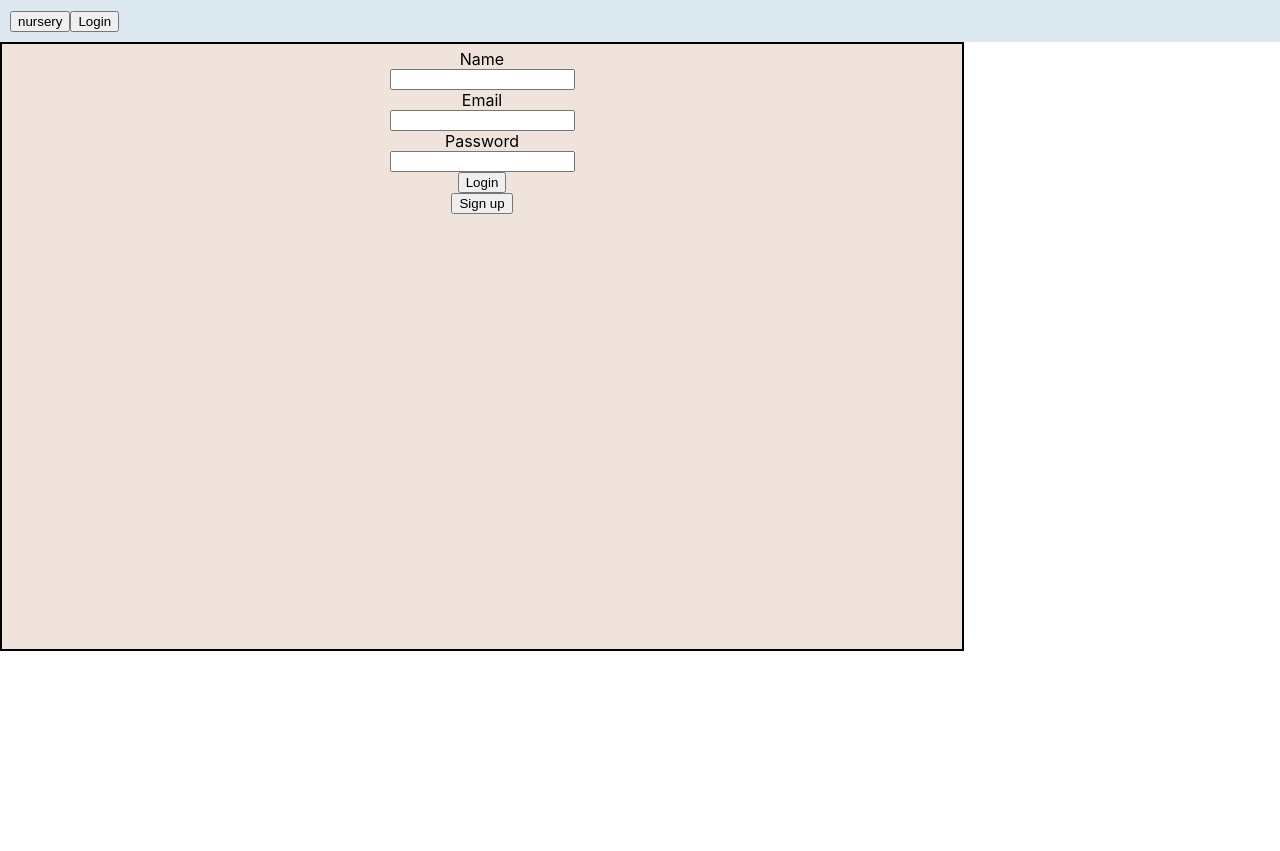
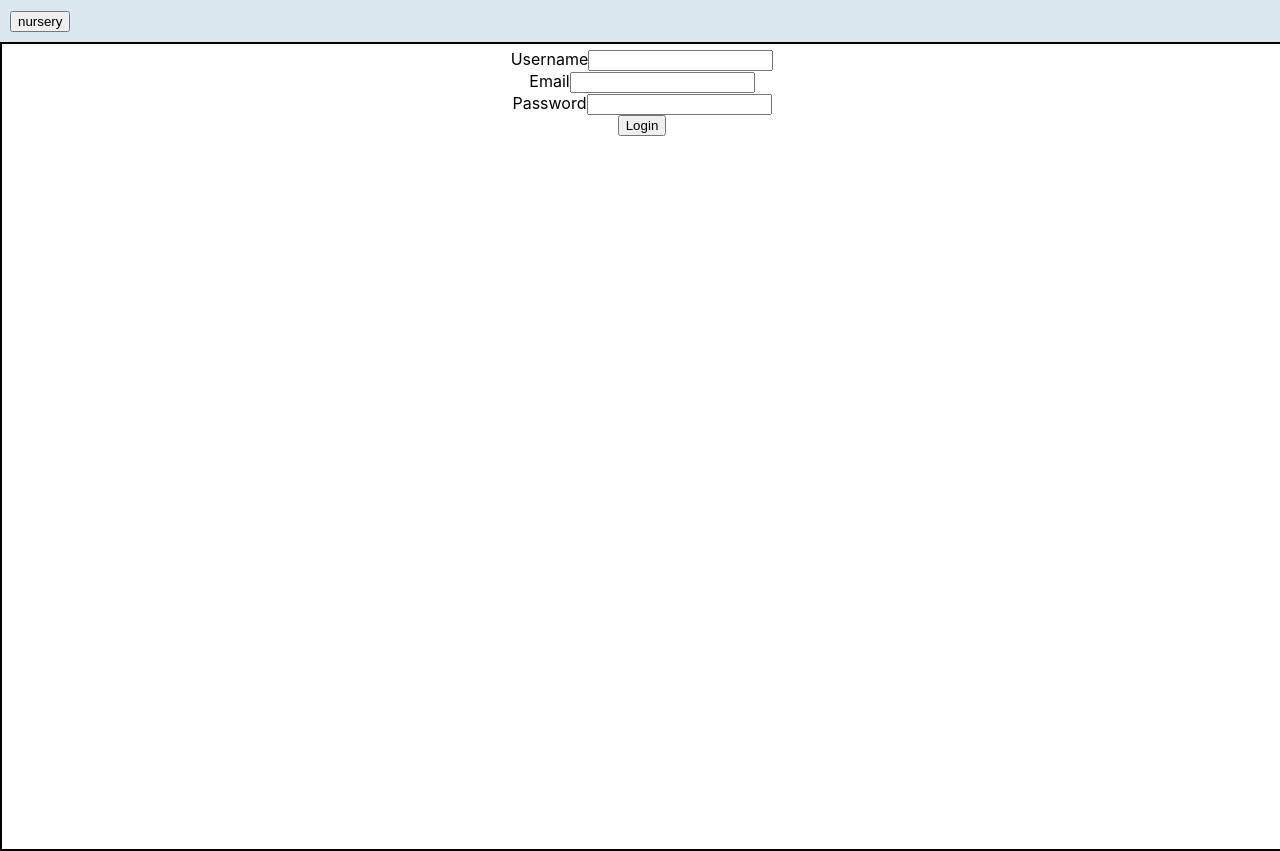
Before and after one commit to Dwaylan/eden-client, a React (Create React App) app: page /login in a window 1280 px wide. Before the commit the page ends 800 px from the top, so only its background shows below. Built offline with nearby package versions, Linux system fonts and the light colour scheme.

Commit message:
restructruing app

```diff
--- a/src/Components/Landingpage/Landingpage.js
+++ b/src/Components/Landingpage/Landingpage.js
@@ -23,6 +23,7 @@ export default function Landingpage() {
         indegenous plants by state while making users aware of posionus and
         invasive species
       </p>
+      <h2>The Future</h2>
     </div>
   );
 }
--- a/src/Components/Loginpage/Loginpage.css
+++ b/src/Components/Loginpage/Loginpage.css
@@ -1,10 +1,9 @@
 .form_container {
-  width: 75vw;
-  height: 75vh;
+  width: 100vw;
+  height: 100vh;
   padding-top: 5px;
   display: flex;
   flex-direction: column;
   align-items: center;
   border: solid 2px;
-  background-color: #efe3db;
 }
--- a/src/Components/Loginpage/Loginpage.js
+++ b/src/Components/Loginpage/Loginpage.js
@@ -1,19 +1,51 @@
-import React from "react";
+import React, { Component } from "react";
+// import { Redirect } from "react-router";
+// import React, { useState } from "react";
 import "./Loginpage.css";
+// import { useHistory } from "react-router-dom";
 
-export default function Loginpage() {
+class Loginpage extends Component {
+  state = {
+    username: "",
+    Email: "",
+    Password: "",
+  };
+  handleTextChange = (e) => {
+    const state = { ...this.state };
+    state[e.target.name] = e.target.value;
+    this.setState(state);
+  };
+
+  login = (e) => {
+    e.preventDefault();
+    // set cookie here
+    // set loggedIn = true and max-age = 60*1000 (one minute)
+    document.cookie = "loggedIn=true;max-age=60*1000";
+    window.location.replace("/Nursery");
+    window.alert("You are now entering eden");
+  };
+
+  render() {
     return (
       <div>
-      <form className="form_container">
-        <label>Name</label>
+        <form className="form_container" onSubmit={this.login}>
+          <div>
+            <label>Username</label>
             <input type="text"></input>
+          </div>
+          <div>
             <label>Email</label>
             <input type="email"></input>
+          </div>
+          <div>
             <label>Password</label>
-        <input type="text"></input>
-        <button>Login</button>
-        <button>Sign up</button>
+            <input type="password"></input>
+          </div>
+          <button type="submit">Login</button>
         </form>
       </div>
     );
   }
+}
+
+export default Loginpage;
--- a/src/Components/Nav/Nav.js
+++ b/src/Components/Nav/Nav.js
@@ -17,26 +17,26 @@ function NurseryButton() {
   );
 }
 
-function LoginButton() {
-  let history = useHistory();
+// function LoginButton() {
+//   let history = useHistory();
 
-  function handleClick() {
-    console.log("login button was clicked");
-    history.push("/login");
-  }
-  return (
-    <button type="button" onClick={handleClick}>
-      {" "}
-      Login{" "}
-    </button>
-  );
-}
+//   function handleClick() {
+//     console.log("login button was clicked");
+//     history.push("/login");
+//   }
+//   return (
+//     <button type="button" onClick={handleClick}>
+//       {" "}
+//       Login{" "}
+//     </button>
+//   );
+// }
 
 export default function Nav() {
   return (
     <div className="Nav">
       <NurseryButton />
-      <LoginButton />
+      {/* <LoginButton /> */}
     </div>
   );
 }
--- a/src/Components/Nursery/Nursery.js
+++ b/src/Components/Nursery/Nursery.js
@@ -33,7 +33,7 @@ function HomeButton() {
   return (
     <button type="button" onClick={handleClick}>
       {" "}
-      Home{" "}
+      Logout{" "}
     </button>
   );
 }
--- a/src/Router/Router.js
+++ b/src/Router/Router.js
@@ -1,32 +1,36 @@
 import React from "react";
-import { Switch, Route } from "react-router";
-// commenting out redirect for now  but it will need to be added in the react-router import
+import { Switch, Route, Redirect } from "react-router";
+import cookie from "cookie";
 import Loginpage from "../Components/Loginpage/Loginpage";
 import Landingpage from "../Components/Landingpage/Landingpage";
 import Nursery from "../Components/Nursery/Nursery";
 
-// const checkAuth = () => {
-//   const cookies = cookie.parse(document.cookie);
-//   return cookies["loggedIn"] ? true : false;
-// };
+const checkAuth = () => {
+  const cookies = cookie.parse(document.cookie);
+  return cookies["loggedIn"] ? true : false;
+};
 
-// // Write ProtectedRoute function here
-// const ProtectedRoute = ({ component: Component, ...rest }) => {
-//   return (
-//     <Route
-//       {...rest}
-//       render={(props) =>
-//         checkAuth() ? <Component {...props} /> : <Redirect to="/login" />
-//       }
-//     />
-//   );
-// };
+// Write ProtectedRoute function here
+const ProtectedRoute = ({ component: Component, ...rest }) => {
+  return (
+    <Route
+      {...rest}
+      render={(props) =>
+        checkAuth() ? <Component {...props} /> : <Redirect to="/login" />
+      }
+    />
+  );
+};
 
 const Router = () => {
   return (
     <Switch>
       <Route exact path="/" component={Landingpage}></Route>
-      <Route exact path="/nursery" component={Nursery}></Route>
+      <ProtectedRoute
+        exact
+        path="/nursery"
+        component={Nursery}
+      ></ProtectedRoute>
       <Route exact path="/login" component={Loginpage}></Route>
     </Switch>
   );
```
Lines whose indentation alone changed are shown as unchanged.
